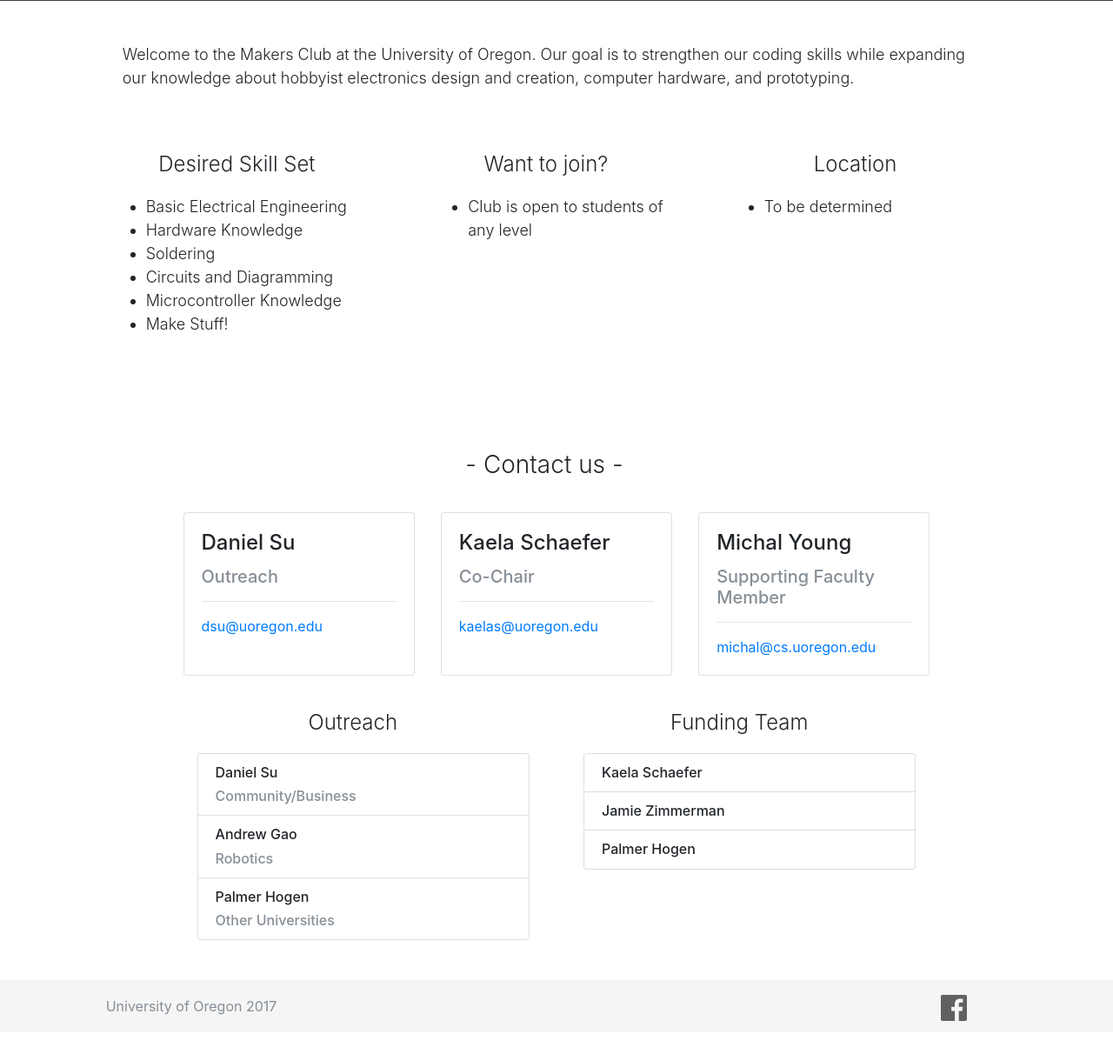
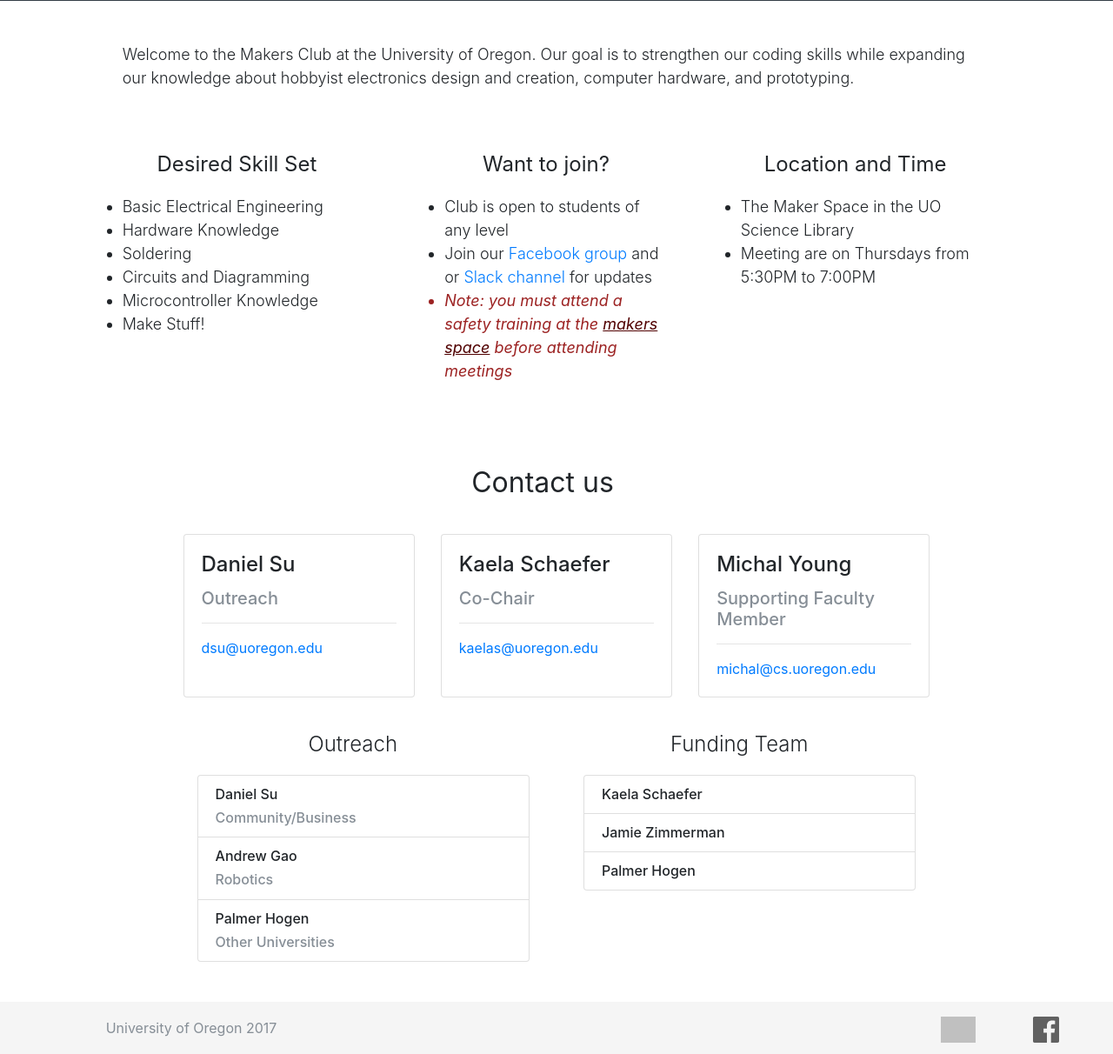
Before and after one commit to tcolb/uo-makers-club, a PHP site: page / in a window 1280 px wide. Shown: the part 474-1686 px from the top of the page at 87% size. Before the commit the page ends 1648 px from the top, so only its background shows below. Run offline with PHP 8.4, Linux system fonts and the light colour scheme; some libraries are stand-ins or nearby versions; grey boxes are pictures that could not be loaded.

Commit message:
adding more info

```diff
--- a/includes/footer.php
+++ b/includes/footer.php
@@ -2,6 +2,7 @@
        https://css-tricks.com/couple-takes-sticky-footer/ -->
 <div class="push"></div>
 <footer class="footer">
+
   <div class="container-fluid">
     <!-- spacing to get rightmost fb logo img -->
     <div class="row">
@@ -9,14 +10,21 @@
       <div class="col-9">
         <span class="text-muted">University of Oregon 2017</span>
       </div>
-        <div class="col-2">
+      <div class="col-1">
+        <a target="_blank" href="https://makerclubuo.slack.com/">
+          <!-- logo from https://simpleicons.org/ -->
+          <img src="static/images/slack.svg" class="" style="max-height:30px; min-height:30px; opacity:0.6"/>
+        </a>
+      </div>
+      <div class="col-1">
         <a target="_blank" href="https://www.facebook.com/groups/871519893028368/">
           <!-- logo from https://simpleicons.org/ -->
-            <img src="static/images/facebook.svg" class="img-fluid" style="max-height:30px; min-height:30px; opacity:0.6"/>
+          <img src="static/images/facebook.svg" class="" style="max-height:30px; min-height:30px; opacity:0.6"/>
         </a>
       </div>
     </div>
   </div>
+
 </footer>
 
 </body>
--- a/index.php
+++ b/index.php
@@ -45,10 +45,11 @@ include('./includes/base.php'); ?>
 
       <!-- information -->
       <div class="row">
+
         <!-- skill set -->
         <div class="col-md-4 customBlock">
-          <h4 class="customTitle">Desired Skill Set</h4>
-          <ul class="customText" style="padding-left: 2.5em">
+          <h4 class="customTitle"><b>Desired Skill Set</b></h4>
+          <ul class="customText" style="">
             <li>Basic Electrical Engineering</li>
             <li>Hardware Knowledge</li>
             <li>Soldering</li>
@@ -57,20 +58,27 @@ include('./includes/base.php'); ?>
             <li>Make Stuff!</li>
           </ul>
         </div>
+
         <!-- general -->
         <div class="col-md-4">
           <div class="customBlock">
-            <h4 class="customTitle">Want to join?</h4>
-            <ul class="customText" style="padding-left: 2.5em">
+            <h4 class="customTitle"><b>Want to join?</b></h4>
+            <ul class="customText" style="">
               <li>Club is open to students of any level</li>
+              <li>Join our <a target="_blank" href="https://www.facebook.com/groups/871519893028368/">Facebook group</a> and or <a target="_blank" href="https://makerclubuo.slack.com/">Slack channel</a> for updates</li>
+              <li style="color: #9c2222">
+                <b><i>Note: you must attend a safety training at the <a target="_blank" href="https://library.uoregon.edu/scilib/psc-dearmond-makerspace" style="text-decoration: underline; color: #500000">makers space</a> before attending meetings</b></i>
+              </li>
             </ul>
           </div>
         </div>
+
         <!-- location -->
         <div class="col-md-4 customBlock">
-          <h4 class="customTitle">Location</h4>
-          <ul class="customText" style="padding-left: 2.5em">
-            <li>To be determined</li>
+          <h4 class="customTitle"><b>Location and Time</b></h4>
+          <ul class="customText" style="">
+            <li>The Maker Space in the UO Science Library</li>
+            <li>Meeting are on Thursdays from 5:30PM to 7:00PM</li>
           </ul>
         </div>
       </div>
@@ -118,11 +126,32 @@ include('./includes/base.php'); ?>
 
 
       <!-- contact title -->
-      <div class="row" id="contact" style="padding-top: 3.5em;">
+      <div class="row" id="contact" style="padding-top: 1em;">
         <div class="col-12 customBlock">
-          <h3 class="customTitle">- Contact us -</h3>
+          <h2 class="customTitle"><b>Contact us</b></h2>
         </div>
       </div>
+
+      <!-- links -->
+      <!-- <div class="row">
+        <div class="col-3"></div>
+
+          <div class="col-3">
+            <a target="_blank" href="https://www.facebook.com/groups/871519893028368/">
+              <img src="static/images/facebook.svg" class="img-fluid" style="max-height:50px; min-height:20px"/>
+            </a>
+            <h5 class="customTitle">Facebook Group</h5>
+          </div>
+          <div class="col-3">
+            <a target="_blank" href="https://makerclubuo.slack.com/">
+              <img src="static/images/slack.svg" class="img-fluid" style="max-height:50px; min-height:20px"/>
+            </a>
+            <h5 class="customTitle">Slack Channel</h5>
+          </div>
+
+        <div class="col-3"></div>
+      </div> -->
+
       <!-- contactable  -->
       <div class="row">
         <div class="col-1"></div>
--- a/schedule.php
+++ b/schedule.php
@@ -8,7 +8,8 @@ include('./includes/base.php'); ?>
     <div class="col-1"></div>
     <div class="col-md-10">
       <div class="customBlock">
-        <h3 class="customTitle" style="padding-top: 60px">winter term 2018: LEDs</h3>
+        <h3 class="customTitle" style="padding-top: 60px">Winter term 2018: LEDs</h3>
+        <h5 class="customTitle text-muted" style="padding-top: 0px"> This schedule is subject to change</h5>
         <!-- week 1 card -->
         <div class="row">
           <div class="card">
```
Lines whose indentation alone changed are shown as unchanged.
